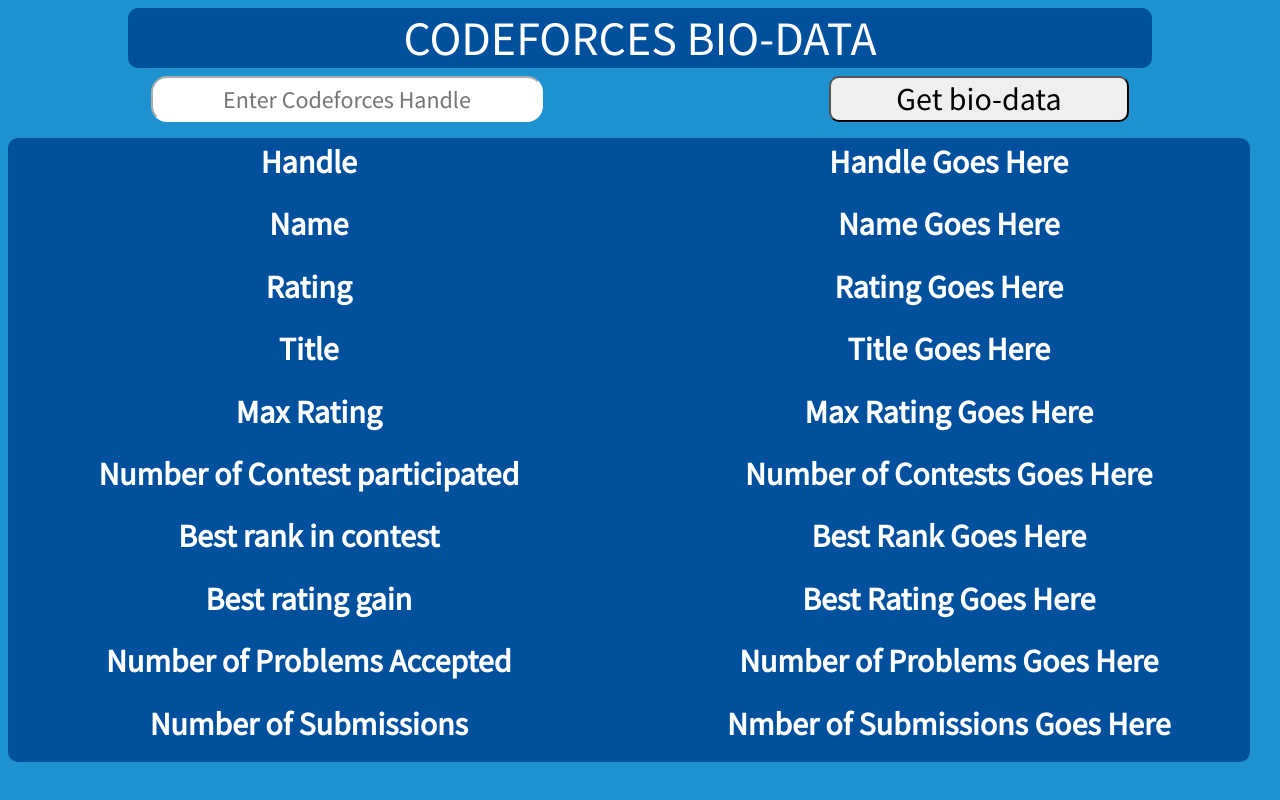
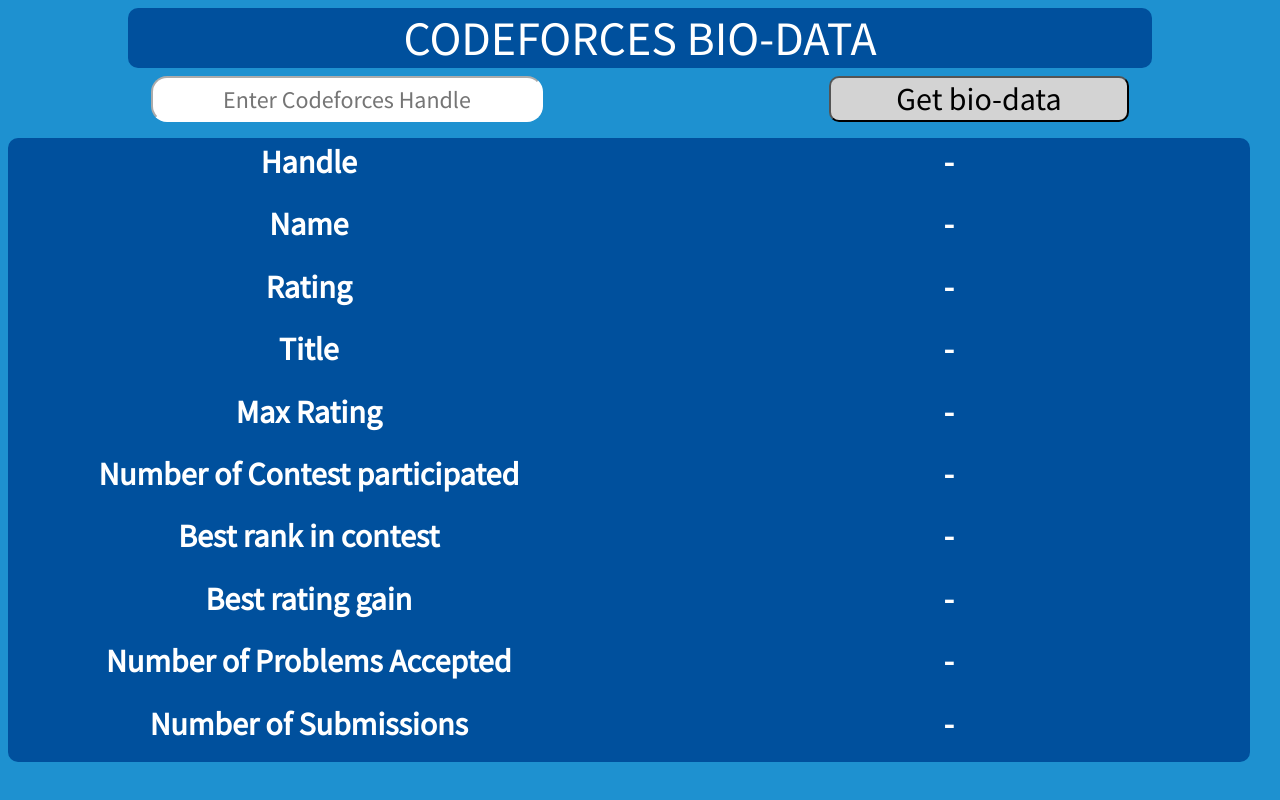
Before and after one commit to utkarsh-05/Codeforces-Bio-Data, a plain HTML site: page index.html in a window 1280 px wide. Drawn offline with Linux system fonts and the light colour scheme.

Commit message:
Remove Placeholder

```diff
--- a/index.html
+++ b/index.html
@@ -19,6 +19,7 @@
                 type="text"
                 id="input"
                 placeholder="Enter Codeforces Handle"
+                onfocus="this.placeholder=''"
             />
             <button type="submit" id="button">Get bio-data</button>
         </div>
@@ -35,16 +36,16 @@
             <div class="font1">Number of Submissions</div>
         </div>
         <div class="second-half">
-            <div class="font2">Handle Goes Here</div>
-            <div class="font2">Name Goes Here</div>
-            <div class="font2">Rating Goes Here</div>
-            <div class="font2">Title Goes Here</div>
-            <div class="font2">Max Rating Goes Here</div>
-            <div class="font2">Number of Contests Goes Here</div>
-            <div class="font2">Best Rank Goes Here</div>
-            <div class="font2">Best Rating Goes Here</div>
-            <div class="font2">Number of Problems Goes Here</div>
-            <div class="font2">Nmber of Submissions Goes Here</div>
+            <div class="font2">-</div>
+            <div class="font2">-</div>
+            <div class="font2">-</div>
+            <div class="font2">-</div>
+            <div class="font2">-</div>
+            <div class="font2">-</div>
+            <div class="font2">-</div>
+            <div class="font2">-</div>
+            <div class="font2">-</div>
+            <div class="font2">-</div>
         </div>
 
         <script src="jquery-3.6.0.js"></script>
--- a/style.css
+++ b/style.css
@@ -53,7 +53,9 @@
     width: 300px;
     font-size: 2rem;
     color: var(--light-font);
+    background-color: lightgrey;
     border-radius: var(--border-radius);
+    border-color: black;
 }
 
 #button:hover{
```
